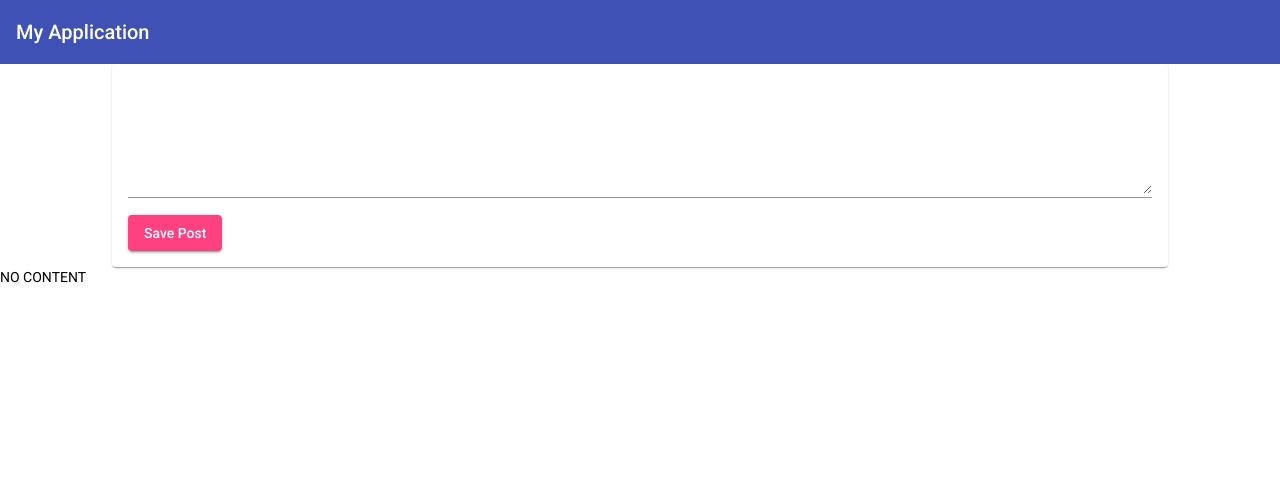
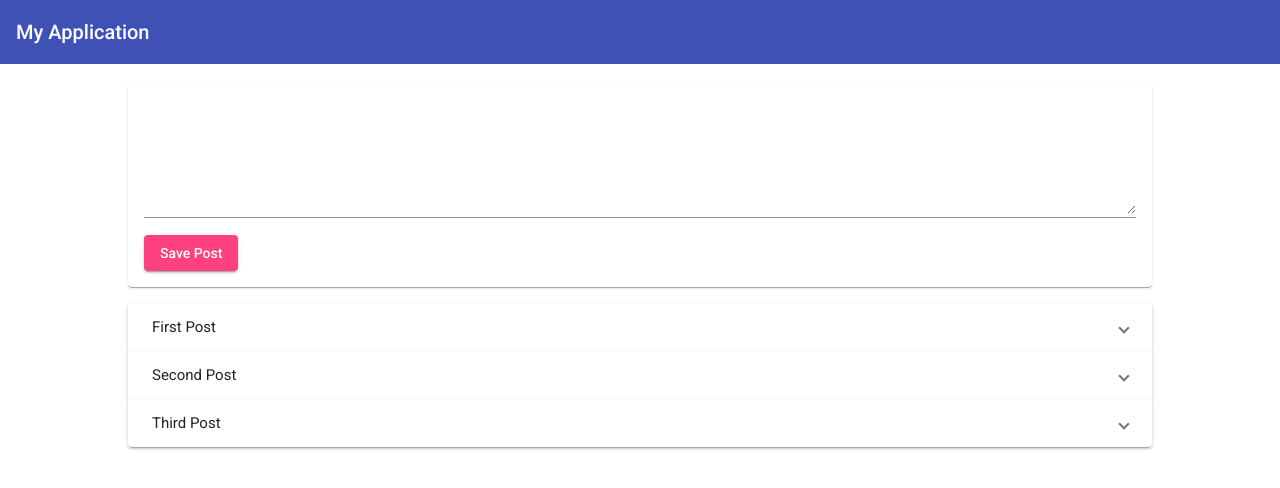
Before and after one commit to afnan2013/SocialCommunicationApp, an Angular app: page / in a window 1280 px wide. Shown: the top 488 px of the page. Built offline with nearby package versions, Linux system fonts and the light colour scheme.

Commit message:
Component post-list is created with dummy data
1. Add Some Style to main content
2. Still Post create is not connected to Post List

```diff
--- a/src/app/app.component.css
+++ b/src/app/app.component.css
@@ -0,0 +1,4 @@
+main {
+  width: 80%;
+  margin: auto;
+}
--- a/src/app/app.component.html
+++ b/src/app/app.component.html
@@ -1,3 +1,6 @@
 <app-header></app-header>
 
-<app-post-create></app-post-create>
+<main>
+  <app-post-create></app-post-create>
+  <app-post-list></app-post-list>
+</main>
--- a/src/app/app.module.ts
+++ b/src/app/app.module.ts
@@ -6,16 +6,18 @@
 import { PostCreateComponent } from './post/post-create/post-create.component';
 import { BrowserAnimationsModule } from '@angular/platform-browser/animations';
 import { HeaderComponent } from './header/header.component';
+import { PostListComponent } from './post/post-list/post-list.component';
 
 import {MatInputModule} from '@angular/material/input';
 import {MatCardModule} from '@angular/material/card';
 import {MatButtonModule} from '@angular/material/button';
 import {MatToolbarModule} from '@angular/material/toolbar';
+import {MatExpansionModule} from '@angular/material/expansion'
 
 
 @NgModule({
   declarations: [
-    AppComponent, PostCreateComponent, HeaderComponent
+    AppComponent, PostCreateComponent, HeaderComponent, PostListComponent
   ],
   imports: [
     BrowserModule,
@@ -24,7 +26,8 @@
     MatInputModule,
     MatCardModule,
     MatButtonModule,
-    MatToolbarModule
+    MatToolbarModule,
+    MatExpansionModule
   ],
   providers: [],
   bootstrap: [AppComponent]
--- a/src/app/post/post-create/post-create.component.css
+++ b/src/app/post/post-create/post-create.component.css
@@ -1,6 +1,6 @@
-mat-card {
-  width: 80%;
-  margin: auto;
+
+mat-card{
+  margin-top: 20px;
 }
 
 mat-form-field,
--- a/src/app/post/post-create/post-create.component.html
+++ b/src/app/post/post-create/post-create.component.html
@@ -4,7 +4,3 @@
   </mat-form-field>
   <button mat-raised-button color="accent" (click)="addPost()">Save Post</button>
 </mat-card>
-
-
-
-<p>{{ newPost }}</p>
--- /dev/null
+++ b/src/app/post/post-list/post-list.component.css
@@ -0,0 +1,4 @@
+:host{
+  display: block;
+  margin-top: 1rem;
+}
--- /dev/null
+++ b/src/app/post/post-list/post-list.component.html
@@ -0,0 +1,10 @@
+<mat-accordion multi="true">
+  <mat-expansion-panel *ngFor="let post of posts">
+    <mat-expansion-panel-header>
+      <mat-panel-title>
+        {{post.title}}
+      </mat-panel-title>
+    </mat-expansion-panel-header>
+    <p>{{post.content}}</p>
+  </mat-expansion-panel>
+</mat-accordion>
--- /dev/null
+++ b/src/app/post/post-list/post-list.component.ts
@@ -0,0 +1,14 @@
+import { Component } from "@angular/core";
+
+@Component({
+  selector: "app-post-list",
+  templateUrl: "./post-list.component.html",
+  styleUrls: ["./post-list.component.css"]
+})
+export class PostListComponent{
+  posts= [
+      {title: "First Post", content: "This is the first post."},
+      {title: "Second Post", content: "This is the first post."},
+      {title: "Third Post", content: "This is the first post."}
+  ]
+}
```
Also changed, not shown: src/app/header/header.component.html (line endings or trailing spaces).
